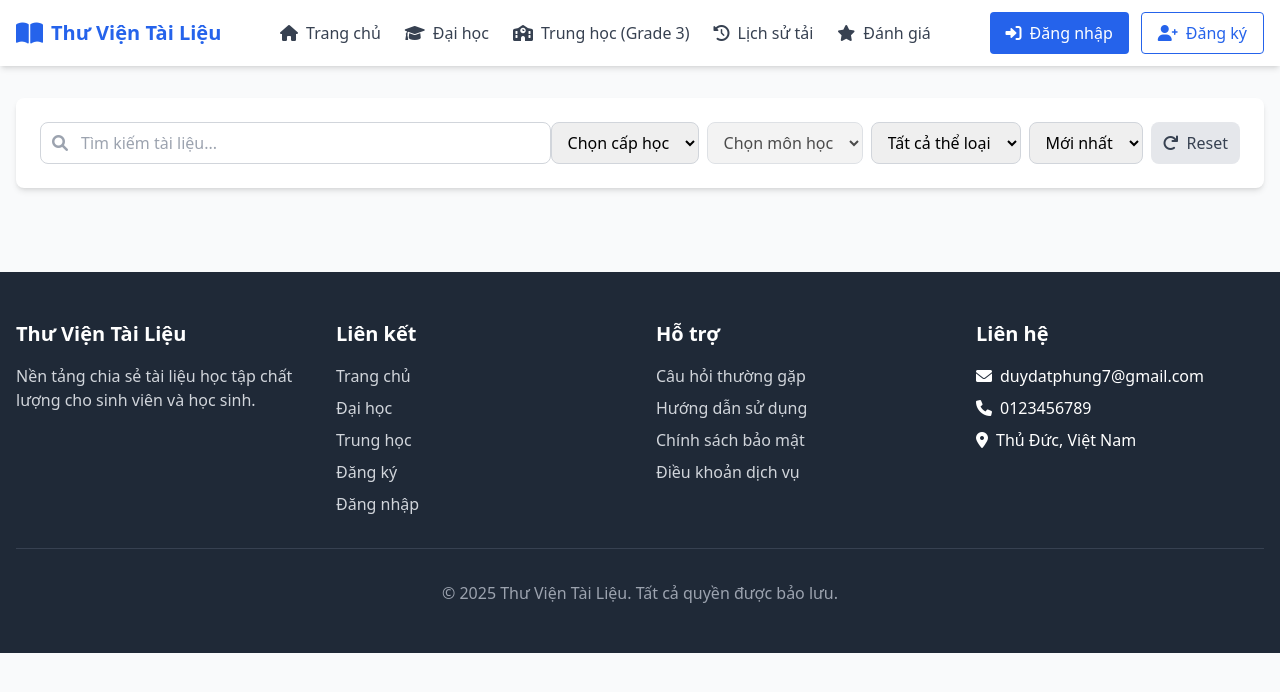
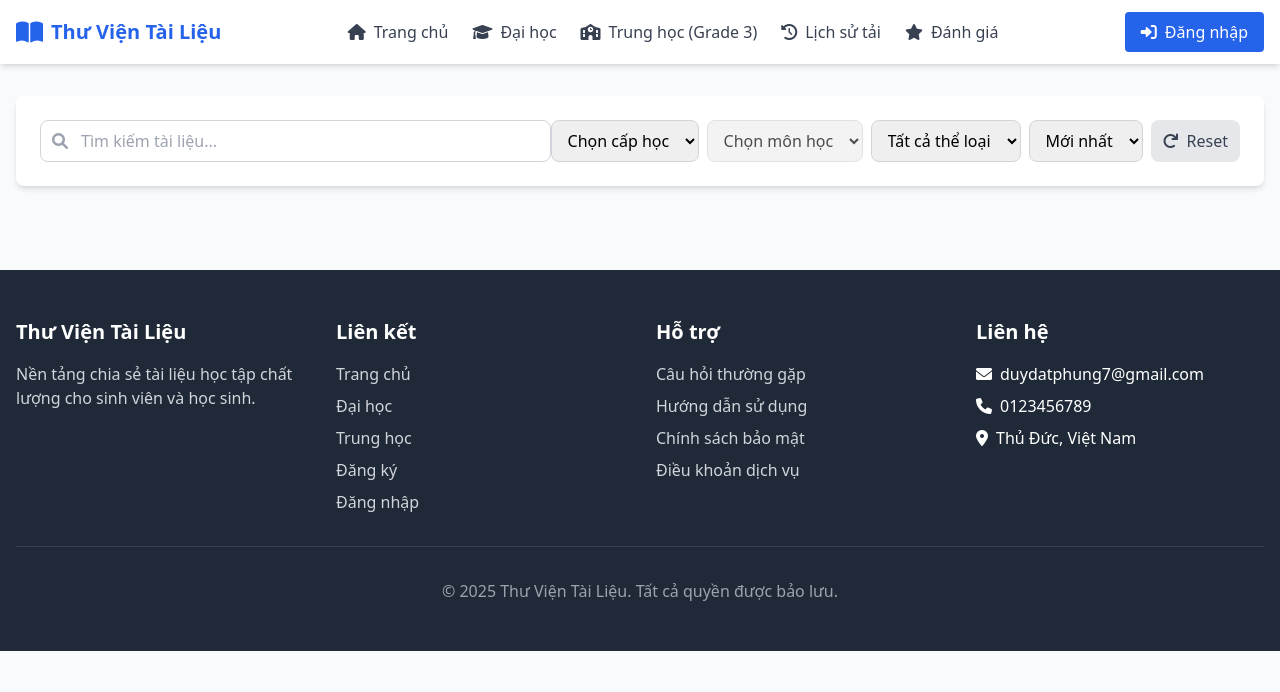
Before and after one commit to quocdatend/RestfulAPILibrary, a website: page FONT_END_DOCUMENT/Documents/documents.html in a window 1280 px wide. Drawn offline with nearby package versions, Linux system fonts and the light colour scheme; a script that the page names is missing.

Commit message:
update btn login

```diff
--- a/FONT_END_DOCUMENT/Documents/documents.html
+++ b/FONT_END_DOCUMENT/Documents/documents.html
@@ -87,17 +87,9 @@
           </li>
         </ul>
         <div class="flex space-x-3">
-          <button
-            id="login-btn"
-            class="flex items-center px-4 py-2 bg-blue-600 text-white rounded hover:bg-blue-700"
-          >
-            <i class="fas fa-sign-in-alt mr-2"></i> Đăng nhập
-          </button>
-          <button
-            id="register-btn"
-            class="flex items-center px-4 py-2 bg-white border border-blue-600 text-blue-600 rounded hover:bg-blue-50"
-          >
-            <i class="fas fa-user-plus mr-2"></i> Đăng ký
+          <button id="login-btn" class="flex items-center px-4 py-2 bg-blue-600 text-white rounded hover:bg-blue-700">
+            <i class="fas fa-sign-in-alt mr-2"></i>
+            <span>Đăng nhập</span>
           </button>
         </div>
       </div>
```
Also changed, not shown: FONT_END_DOCUMENT/Documents/admin/docAdmin.html (+1 -1 lines), FONT_END_DOCUMENT/Documents/document.html (+0 -4 lines).
